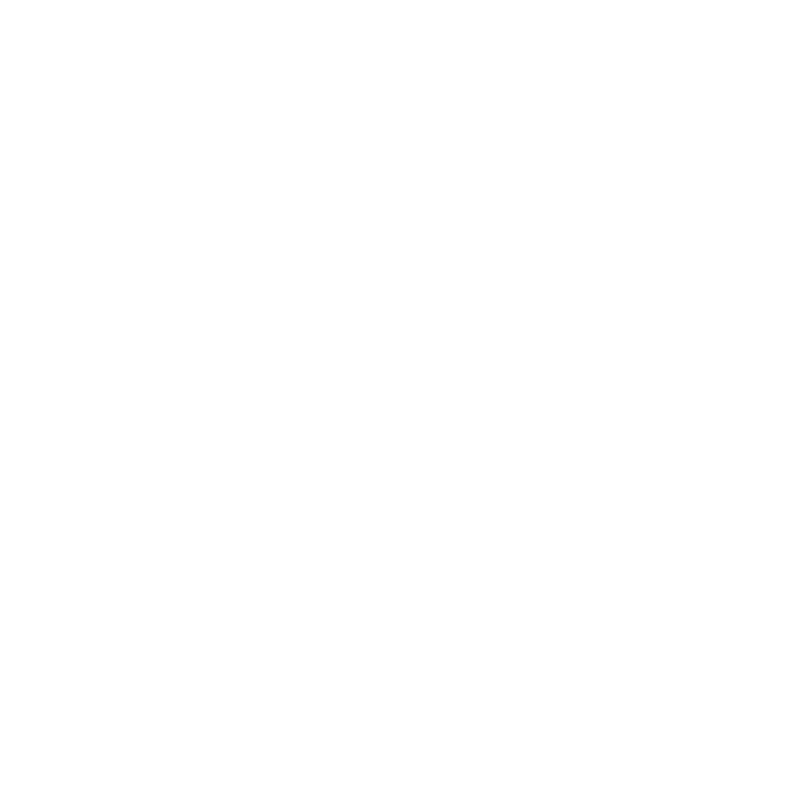
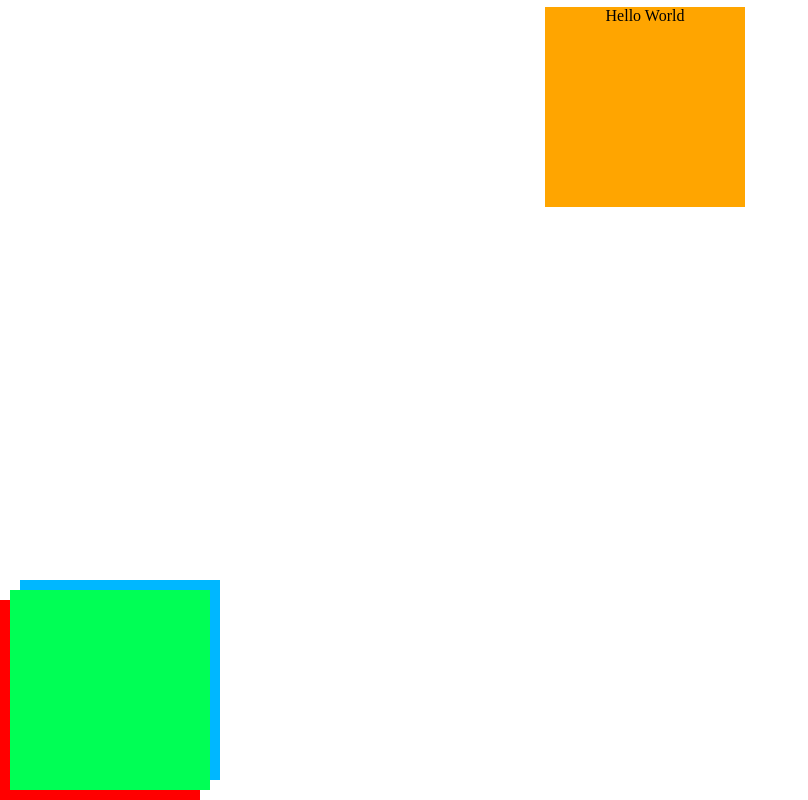
Before and after one commit to fbw-d09/uib_layout_break_out_the_flow-MomadS, a website: page index.html in a window 1280 px wide. Shown: the whole page, without its empty margins (0-808 px from the left). Drawn offline with Linux system fonts and the light colour scheme.

Commit message:
first commit

```diff
--- a/index.html
+++ b/index.html
@@ -7,6 +7,17 @@
     <title>Document</title>
     <link rel="stylesheet" href="style.css">
 </head>
+
 <body>
+
+    <div class="helloworld">Hello World</div>
+
+    <div class="box box1"></div>
+
+    <div class="box box2"></div>
+
+    <div class="box box3"></div>
+
+
 </body>
 </html>
--- a/style.css
+++ b/style.css
@@ -1,5 +1,56 @@
-html, body {
+html, body
+{
     margin: 0;
     padding: 0;
     height: 100%;
 }
+
+body
+{
+    position: relative;
+}
+
+.helloworld
+{
+    width: 200px;
+    height: 200px;
+    background-color: orange;
+    margin: 0 auto;
+    position: relative;
+    top: 7px;
+    left: 5px;
+    text-align: center;
+}
+
+.box
+{
+    width: 200px;
+    height: 200px;
+}
+
+.box1
+{
+    background-color: red;
+    position: absolute;
+    bottom: 0;
+    left:0;
+}
+
+.box2
+{
+    background-color:rgb(0, 255, 85);
+    position: absolute;
+    bottom: 10px;
+    left:10px;
+
+}
+
+.box3
+{
+    background-color: rgb(0, 183, 255);
+    position: absolute;
+    bottom: 20px;
+    left: 20px;
+    z-index: -1;
+    /* mit z-index kann man den box hinter der letzte box bringen */
+}
```
